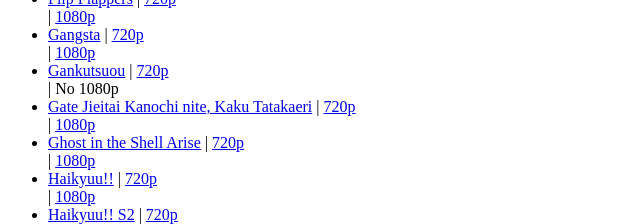
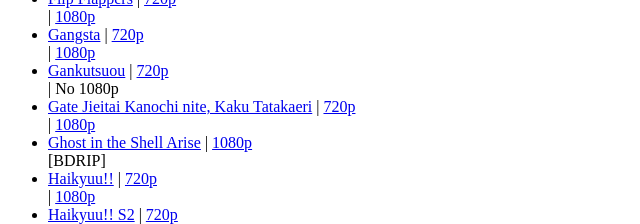
Before and after one commit to IamPaynes/paynestorrents, a plain HTML site: page index.html in a window 1280 px wide. Shown: the part 1220-1444 px from the top of the page, without its empty margins (0-640 px from the left). Drawn offline with Linux system fonts and the light colour scheme.

Commit message:
Update index.html

```diff
--- a/index.html
+++ b/index.html
@@ -52,7 +52,7 @@
 		<li><a href="https://myanimelist.net/anime/25183/Gangsta">Gangsta</a> | <a href="https://www.nyaa.se/?page=search&cats=0_0&filter=0&term=%5BSallySubs%5D+Gangsta+%5B720p%5D">720p</a></li> | <a href="https://www.nyaa.se/?page=search&cats=0_0&filter=0&term=%5BSallySubs%5D+Gangsta+%5B1080p%5D">1080p</a></li>
 		<li><a href="https://myanimelist.net/anime/239/Gankutsuou">Gankutsuou</a> | <a href="https://www.nyaa.se/?page=download&tid=344808">720p</a></li> | No 1080p
 		<li><a href="https://myanimelist.net/anime/28907/Gate__Jieitai_Kanochi_nite_Kaku_Tatakaeri">Gate Jieitai Kanochi nite, Kaku Tatakaeri</a> | <a href="https://www.nyaa.se/?page=download&tid=802033">720p</a></li> | <a href="https://www.nyaa.se/?page=download&tid=802032">1080p</a></li>
-		<li><a href="https://myanimelist.net/anime/43/Ghost_in_the_Shell">Ghost in the Shell Arise</a> | <a href="https://www.nyaa.se/?page=download&tid=824560">720p</a></li> | <a href="https://www.nyaa.se/?page=download&tid=820311">1080p</a></li>
+		<li><a href="https://myanimelist.net/anime/17187/Ghost_in_the_Shell__Arise_-_Border_1_Ghost_Pain">Ghost in the Shell Arise</a> | <a href="https://www.nyaa.se/?page=download&tid=846375">1080p</a></li> [BDRIP]
 		<li><a href="https://myanimelist.net/anime/20583/Haikyuu">Haikyuu!!</a> | <a href="https://www.nyaa.se/?page=download&tid=757428">720p</a></li> | <a href="https://www.nyaa.se/?page=download&tid=757429">1080p</a></li>
 		<li><a href="https://myanimelist.net/anime/28891/Haikyuu_Second_Season">Haikyuu!! S2</a> | <a href="https://www.nyaa.se/?page=download&tid=813030">720p</a></li> | <a href="https://www.nyaa.se/?page=download&tid=813031">1080p</a></li>
 		<li><a href="https://myanimelist.net/anime/21855/Hanamonogatari">Hanamonogatari</a> | <a href="https://www.nyaa.se/?page=download&tid=591008">720p</a></li> | <a href="https://www.nyaa.se/?page=download&tid=591009">1080p</a></li>
```
